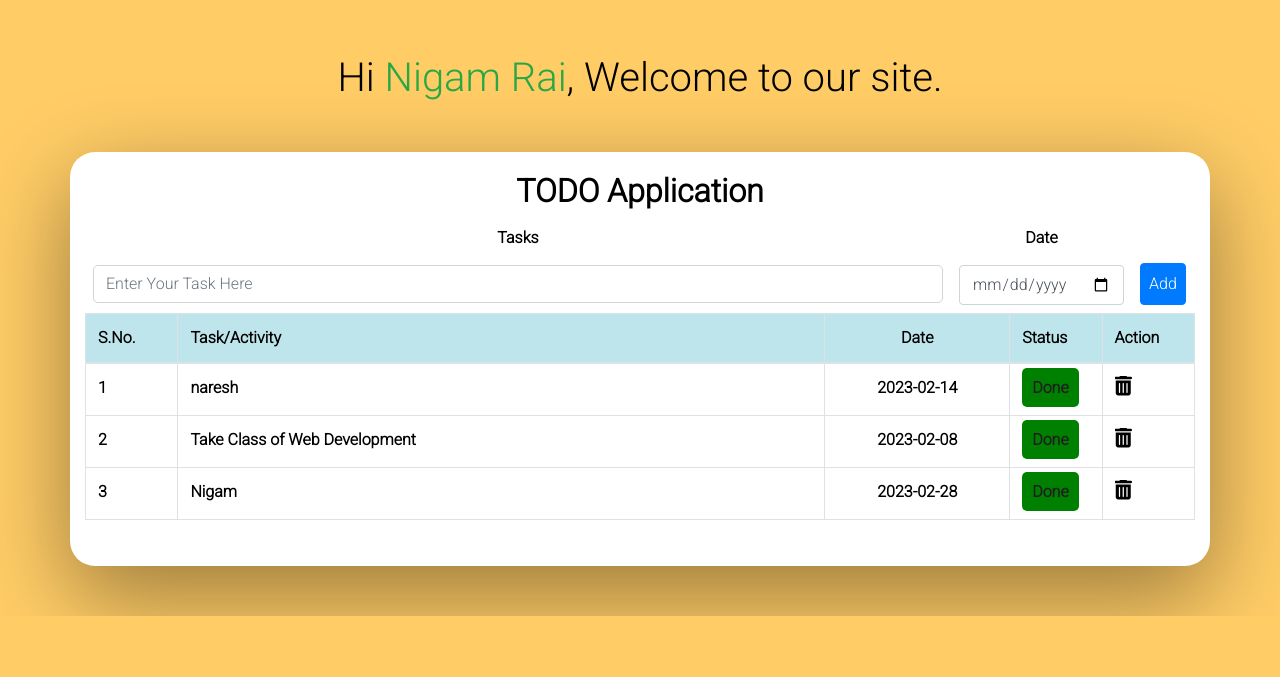
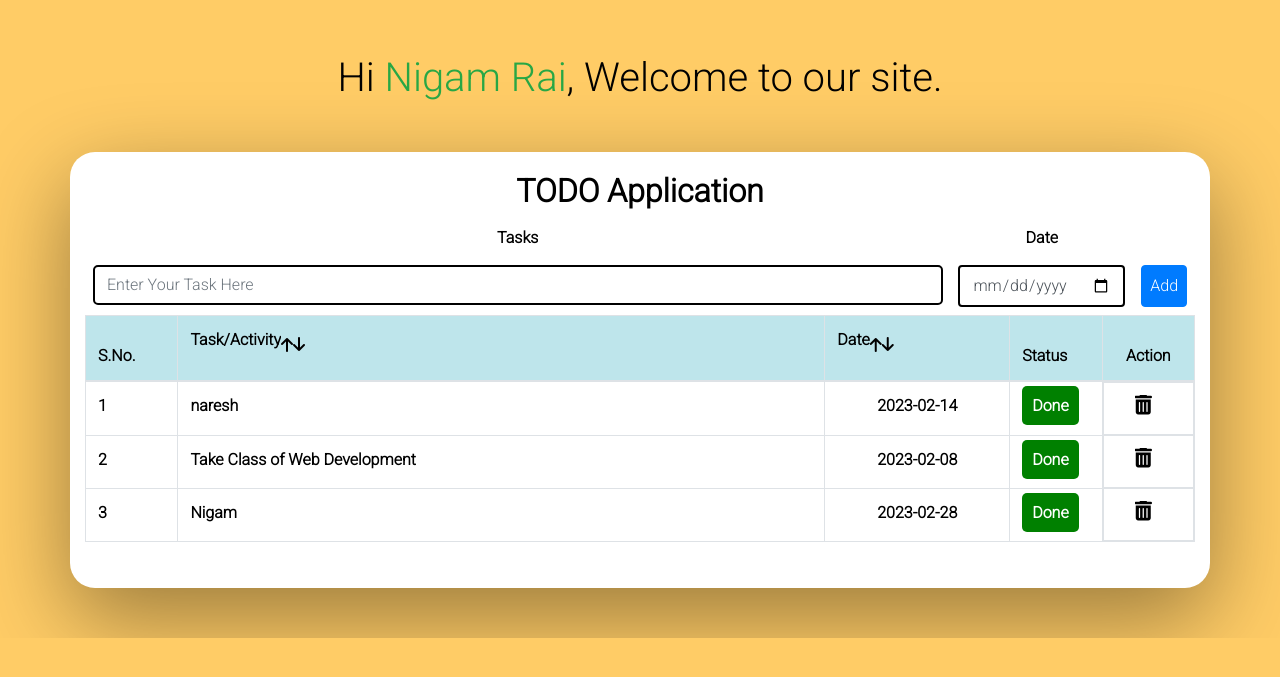
Before and after one commit to RaiNigam/todo1, a PHP site: page / in a window 1280 px wide. Shown: the part 76-753 px from the top of the page. Run offline with PHP 8.4, Linux system fonts and the light colour scheme; a user stored in the database is signed in; data comes from the database, SQL or seed files in the repository; some libraries are stand-ins or nearby versions.

Commit message:
some design added

```diff
--- a/css/style.css
+++ b/css/style.css
@@ -22,6 +22,7 @@ body{
 }
 .table_header{
     z-index: 1;
+
 }
 #home{
     color:white;
@@ -72,10 +73,12 @@ body{
 }
 .inputDate{
      max-width:200px;
+     border:2px solid black;
 }
 .activity{
     width:850px;
     border-radius: 5px;
+    border:2px solid black;
 }
 .edited,.deleted{
     margin-right:10px;
@@ -98,6 +101,10 @@ body{
     height:40px;
     margin-top: -5px;
 }
+.action{
+    display: flex;
+    justify-content: center;
+}
 .date{
     text-align: center;
 }
@@ -111,9 +118,13 @@ body{
     padding:10px;
     margin: auto;
     font-weight: bolder;
-    color:#1e1e1e;
+    color:white;
     border-radius:5px;
 
+}
+.statusDone:hover,.statusUndone:hover{
+    color:white;
+    text-decoration: none;
 }
 .data{
     font-weight: 900;
@@ -122,7 +133,7 @@ body{
     padding:10px;
     background-color: red;
     margin:auto;
-    color:black;
+    color:white;
     font-weight: bolder;
     border-radius: 5px;
 }
--- a/css/update.css
+++ b/css/update.css
@@ -1,4 +1,3 @@
-
 body{
     background-color: #ffcc66;
 }
@@ -6,10 +5,8 @@ body{
     height: 80px;
     width: 100%;
     justify-content: center;
-    background-color: green;
+    background-color: black;
     color:white;
-
-
 }
 .h2{
     font-size: 50px;
--- a/index.php
+++ b/index.php
@@ -62,7 +62,7 @@ if(isset($_POST['submit'])) {
         <div class="collapse navbar-collapse" id="navbarSupportedContent">
           <ul class="navbar-nav mr-auto">
             <li class="nav-item active">
-              <a class="nav-link" href="#" id="home">Home <span class="sr-only">(current)</span></a>
+              <a class="nav-link" href="#" id="home">Home <span class="sr-only"></span></a>
             </li>
 
           </ul>
@@ -97,10 +97,13 @@ if(isset($_POST['submit'])) {
       <thead>
         <tr class="table-info table_header">
           <th class="col-1">S.No.</th>
-          <th class="col-7">Task/Activity</th>
-          <th class="col-2 date">Date</th>
+          <th class="col-7"><div class="d-flex align-items-center">
+          <p>Task/Activity</p> <div><i class="fa-solid fa-arrow-down float-right"></i><i class="fa-solid fa-arrow-up"></i></div>
+          </th>
+          <th class="col-2 date"><div class="d-flex align-items-center"><p>Date</p><div><i class="fa-solid fa-arrow-down float-right"></i><i class="fa-solid fa-arrow-up"></i></div>
+          </th>
           <th class="col-1">Status</th>
-          <th class="col-1">Action</th>
+          <th class="col-1" style="text-align:center">Action</th>
         </tr>
       </thead>
       <tbody>
@@ -126,7 +129,7 @@ if(isset($_POST['submit'])) {
               ?></td>
 
 
-              <td>
+              <td class="action">
 
 							<?php
 
--- a/update_task.php
+++ b/update_task.php
@@ -44,10 +44,11 @@ $row = $result->fetch_assoc();
     <meta http-equiv="X-UA-Compatible" content="IE=edge">
     <meta name="viewport" content="width=device-width, initial-scale=1.0">
     <title>Document</title>
+
     <link rel="stylesheet" href="./css/update.css">
+
 </head>
 <body>
-
 <div class="box1">
 
 <div class="d-flex justify-content-between flex-wrap flex-md-nowrap align-items-center pt-3 pb-2 mb-3 border-bottom">
```
